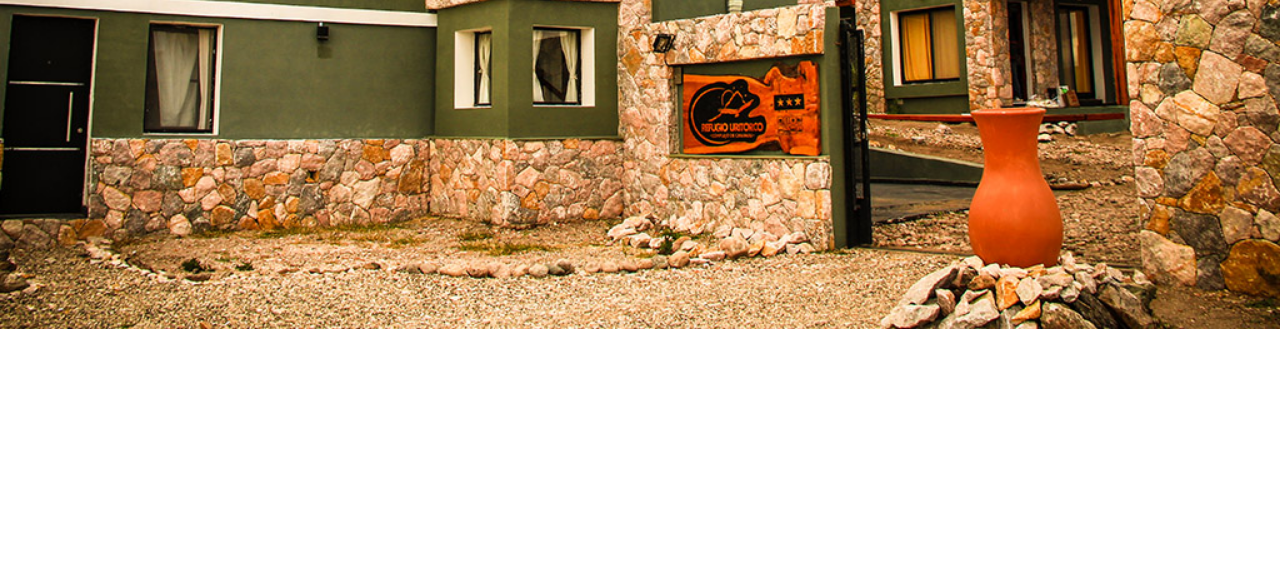
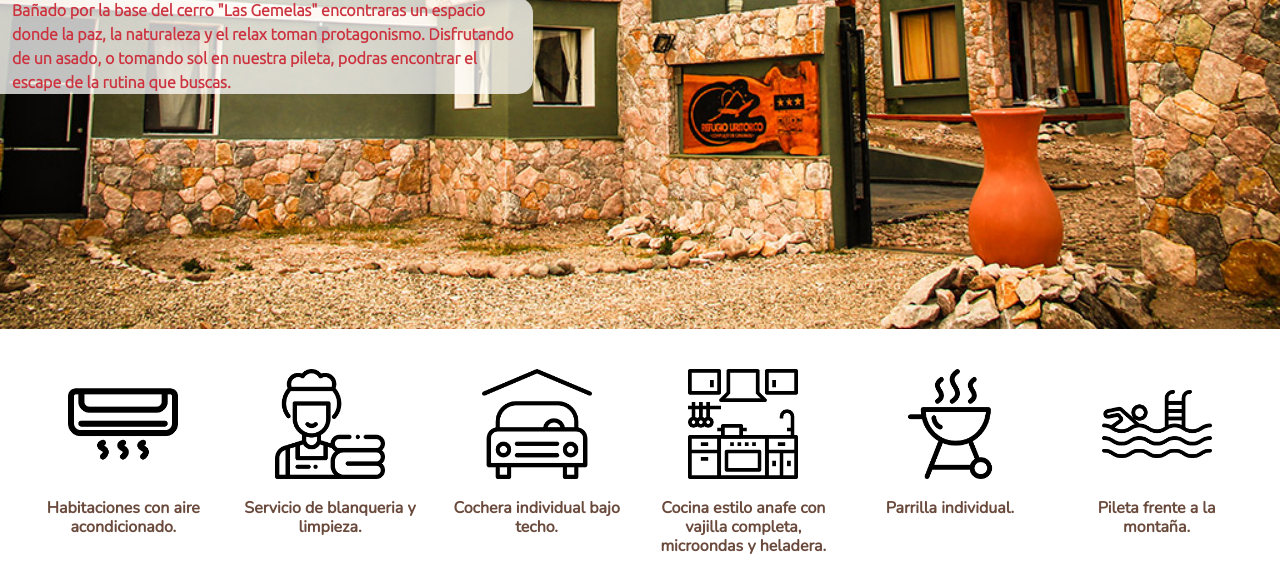
Before and after one commit to XavierGuerrero1989/refugioUritorco, a website: page index.html in a window 1280 px wide. Shown: the part 631-1216 px from the top of the page. Before the commit the page ends 960 px from the top, so only its background shows below. Drawn offline with nearby package versions, Linux system fonts and the light colour scheme.

Commit message:
web 1.5 nav ok hero ok

```diff
--- a/index.html
+++ b/index.html
@@ -14,11 +14,11 @@
 
 function scrollFunction() {
   if (document.body.scrollTop > 20 || document.documentElement.scrollTop > 20) {
-    document.getElementById("navbar").style.background = "rgba(255,255,255, .75)";
+    document.getElementById("navbar").style.background = "rgba(255,255,255, .95)";
     document.getElementById("logo").style.width = "100px";
   } else {
     document.getElementById("navbar").style.background = "rgba(255,255,255, .25)";
-    document.getElementById("logo").style.width = "";
+    document.getElementById("logo").style.width = "200px";
   }
 }
     </script>
@@ -53,22 +53,40 @@ function scrollFunction() {
         </div>
       </div>
     </nav>
-    <main>
-        <section class="container-fluid hero">
-          <div class="row">
-            <h1>REFUGIO DE ALIENS</h1>
-
-          </div>
-
-
-
-        </section>
-
-
-
-
-
-    </main>
+    <main class="container-fluid d-flex align-items-end hero">
+        <section class="row hero__ctn">
+         <h1 class="col-md-8 hero__title"><strong>Donde el descanso y la naturaleza se encuentran...</strong></h1>
+         <p class="col-md-5 hero__subtitle"><strong>Bañado por la base del cerro "Las Gemelas" encontraras un espacio donde la paz, la naturaleza y el relax toman protagonismo. Disfrutando de un asado, o tomando sol en nuestra pileta, podras encontrar el escape de la rutina que buscas.</strong></p>
+         </section>
+      </main>
+  </div>
+  <div class="container-fluid">
+    <div class="row servicios">
+      <div class="col-md-2 text-center">
+        <img src="./assets/aa.png" alt="aire acondicionado" class="servicios__img">
+        <h3 class="servicios__txt"> <strong>Habitaciones con aire acondicionado.</strong> </h3>
+      </div>
+      <div class="col-md-2 text-center">
+        <img src="./assets/blanco.png" alt="servicio de blanco" class="servicios__img">
+        <h3 class="servicios__txt"> <strong>Servicio de blanqueria y limpieza.</strong> </h3>
+      </div>
+      <div class="col-md-2 text-center">
+        <img src="./assets/cochera.png" alt="cochera" class="servicios__img">
+        <h3 class="servicios__txt"> <strong>Cochera individual bajo techo.</strong> </h3>
+      </div>
+      <div class="col-md-2 text-center">
+        <img src="./assets/cocina.png" alt="cocina" class="servicios__img">
+        <h3 class="servicios__txt"> <strong>Cocina estilo anafe con vajilla completa, microondas y heladera.</strong> </h3>
+      </div>
+      <div class="col-md-2 text-center">
+        <img src="./assets/parrilla.png" alt="parrilla" class="servicios__img">
+        <h3 class="servicios__txt"> <strong>Parrilla individual.</strong> </h3>
+      </div>
+      <div class="col-md-2 text-center">
+        <img src="./assets/pileta.png" alt="pileta" class="servicios__img">
+        <h3 class="servicios__txt"><strong>Pileta frente a la montaña.</strong></h3>
+      </div>
+    </div>
   </div>
 
 
--- a/scss/parciales/_hero.scss
+++ b/scss/parciales/_hero.scss
@@ -7,3 +7,48 @@
     background-repeat: no-repeat;
     background-size: cover;
 }
+
+
+
+.hero{
+
+    height: 75vh;
+
+    &__ctn{
+
+    }
+
+    &__title{
+        font-family: $font-title;
+        font-size: 2.2rem;
+        color: $color-red;
+        padding: 5px;
+        background-color: rgba(255,255,255, .75);
+        border-radius: 0px 15px 15px 0px;
+    }
+
+    &__subtitle{
+        font-family: $font-title;
+        color: $color-red;
+        font-size: 1rem;
+        background-color: rgba(255,255,255, .75);
+        border-radius: 0px 15px 15px 0px;
+    }
+
+
+}
+
+.servicios{
+    padding: 20px;
+
+    &__img{
+        width: 150px;
+        padding: 20px;
+    }
+
+    &__txt{
+        font-family: $font-normal;
+        color: $color-brown;
+        font-size: 1rem;
+    }
+}
--- a/scss/parciales/_navbar.scss
+++ b/scss/parciales/_navbar.scss
@@ -15,6 +15,16 @@
     }
 
 }
+
+#navbar{
+  padding: 0px;
+}
+
+#logo{
+  padding: 2px;
+  width: 200px;
+  transition: 1s;
+  }
 
 @-webkit-keyframes text-pop-up-top {
     0% {
```
Also changed, not shown: assets/aa.png (added), assets/blanco.png (added), assets/cochera.png (added), assets/cocina.png (added), assets/parrilla.png (added), assets/pileta.png (added), css/main.css.
